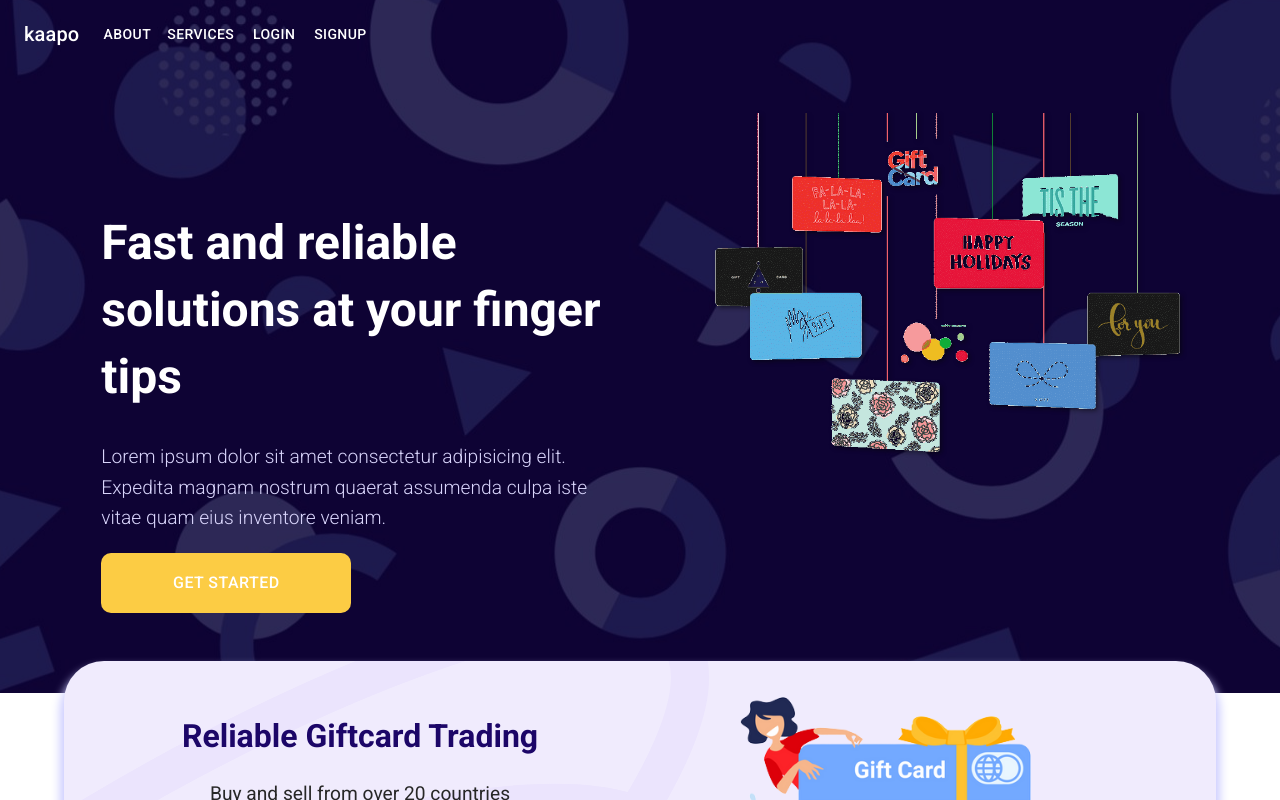
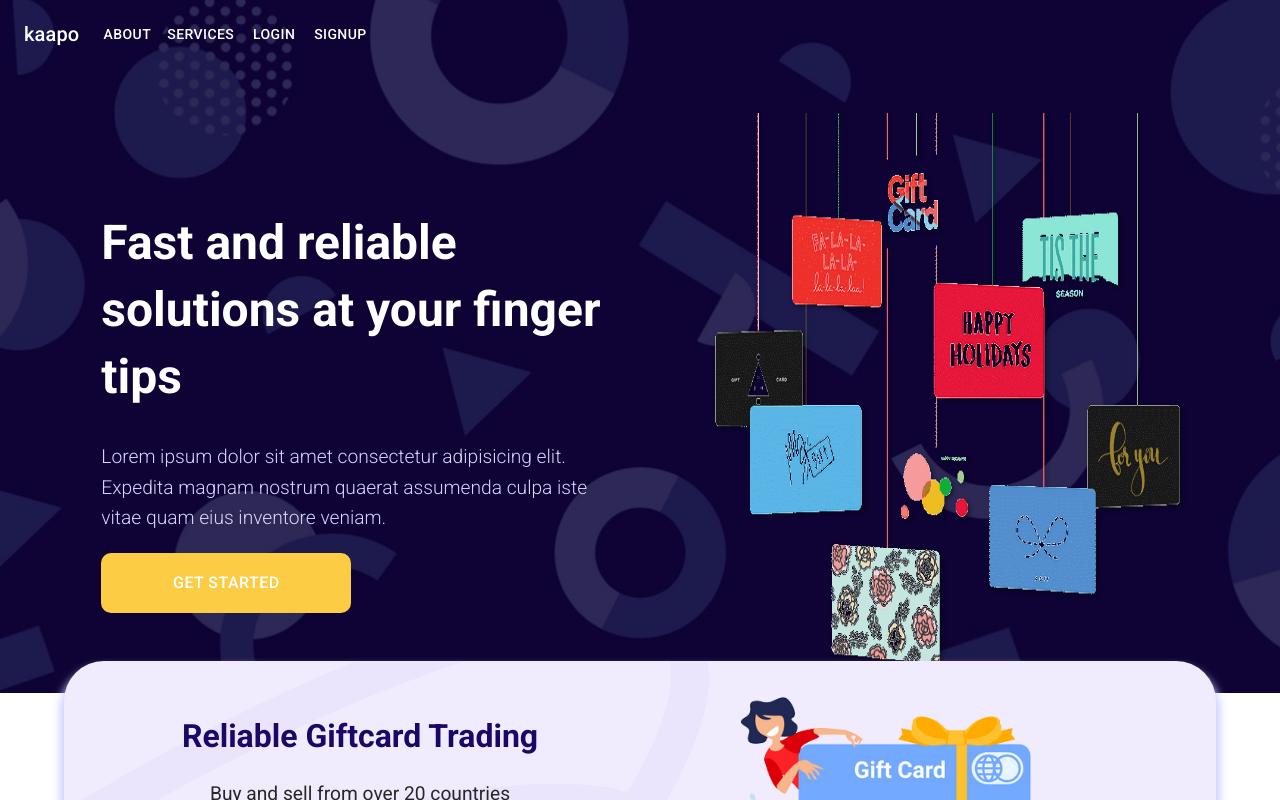
Before and after one commit to Talent-Roy/upgraded-fortnight, a React (Create React App) app: page / in a window 1280 px wide. Shown: the top 800 px of the page. Built offline with nearby package versions, Linux system fonts and the light colour scheme.

Commit message:
first commit

```diff
--- a/src/static/styles/components/page-header.scss
+++ b/src/static/styles/components/page-header.scss
@@ -85,7 +85,7 @@
       margin: 0 auto;
       width: 100%;
       z-index: 900;
-      height: fit-content;
+      height: 100%;
       background-position: 100%;
       -webkit-filter: drop-shadow(2px 2px 2px rgba(3, 3, 3, 0.5));
       filter: drop-shadow(2px 2px 2px rgba(3, 3, 3, 0.5));
```
